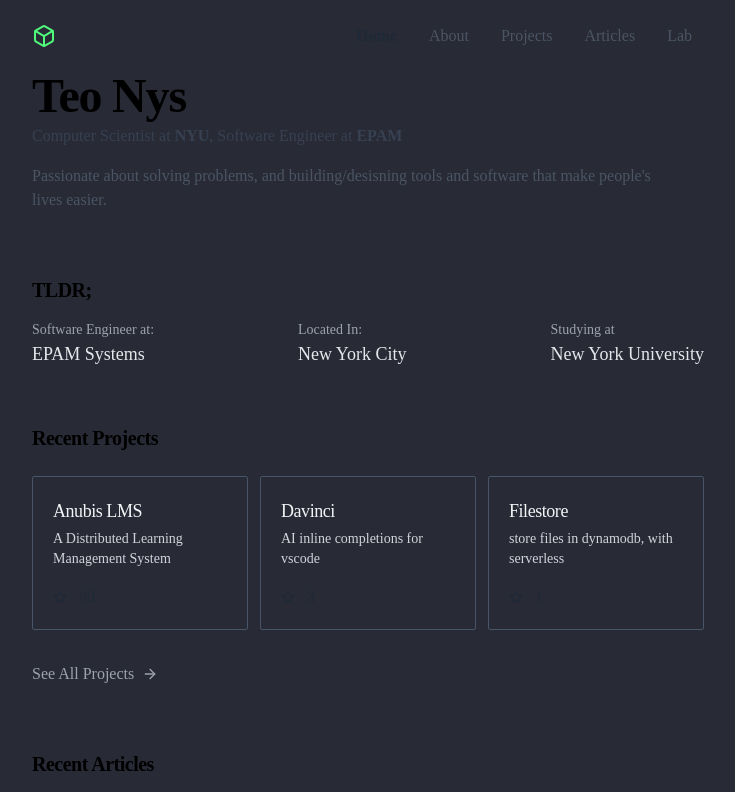
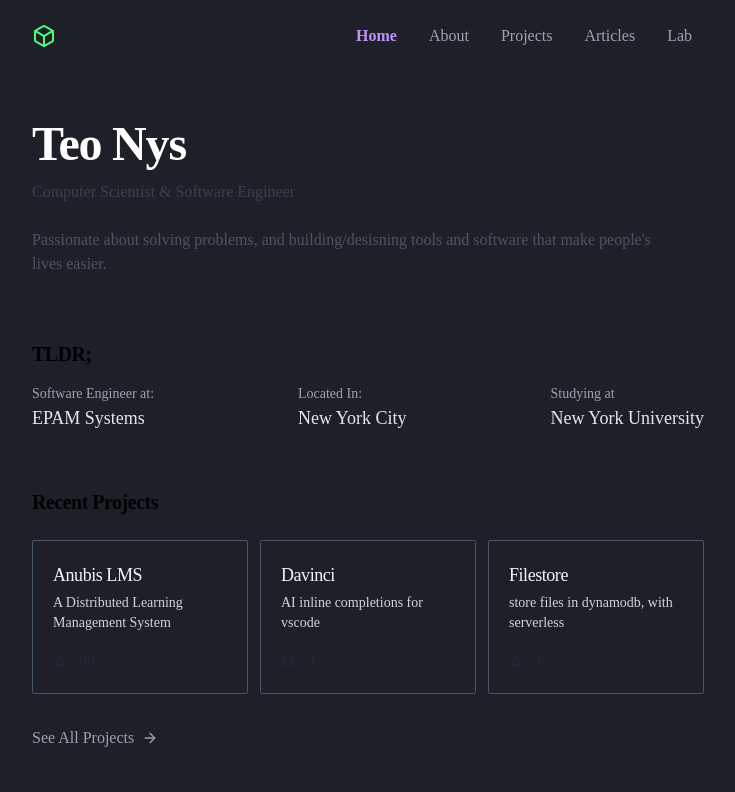
Before and after one commit to synoet/synoet.io, a Next.js app: page / in a window 1280 px wide. Shown: the top 792 px of the page, without its empty margins (272-1007 px from the left). Built offline with nearby package versions, Linux system fonts and the light colour scheme; a web font is replaced by a local one.

Commit message:
ADD 404 page

```diff
--- a/components/ArticleCard.jsx
+++ b/components/ArticleCard.jsx
@@ -9,13 +9,13 @@
       target="_blank"
       rel="noopener noreferrer"
     >
-      <div className="w-full border p-4 rounded-sm border-gray-700 py-3 transform hover:scale-[1.01] transition-all">
+      <div className="w-full border p-4 rounded-sm border-gray-700 py-3 transform hover:scale-[1.01] hover:border-purple transition-all">
         <div className="flex flex-col sm:flex-row justify-between items-center">
           <div className="flex items-center">
             <div className="text-gray-400 text-left mr-6">
               {index}
             </div>
-            <h4 className="text-lg font-medium text-gray-800 dark:text-gray-100 w-32">
+            <h4 className="text-md font-medium text-gray-800 dark:text-gray-100 w-32">
               {title}
             </h4>
           </div>
--- a/components/Layout.jsx
+++ b/components/Layout.jsx
@@ -6,9 +6,9 @@
 
 export default function Layout({children}){
   return (
-    <div className="bg-background">
+    <div className="bg-background min-h-screen">
       <Head>
-        <title>teo</title>
+        <title>teo nys</title>
         <meta name="description" content="my personal website" />
         <link rel="icon" href="/favicon.ico" />
       </Head>
--- a/components/Navbar.jsx
+++ b/components/Navbar.jsx
@@ -13,12 +13,12 @@
       <a
         className={cn(
           isActive
-            ? 'font-semibold text-gray-800 dark:text-gray-200'
-            : 'font-normal text-gray-600 dark:text-gray-400',
-          'hidden md:inline-block p-1 sm:px-3 sm:py-2 rounded-lg hover:bg-gray-200 dark:hover:bg-gray-800 transition-all'
+            ? 'font-semibold text-purple '
+            : 'font-normal text-gray-400',
+          'hidden md:inline-block p-1 sm:px-3 sm:py-2 hover:text-gray-200 transition-all'
         )}
       >
-        <span className="capsize">{text}</span>
+        <span>{text}</span>
       </a>
     </NextLink>
   );
--- a/components/ProjectCard.jsx
+++ b/components/ProjectCard.jsx
@@ -6,11 +6,11 @@
   return (
     <a
       href={link}
-      className="transform hover:scale-[1.01] transition-all md:w-1/3 rounded-sm w-full p-1 border border-slate-600"
+      className="transform hover:scale-[1.01] transition-all md:w-1/3 rounded-sm w-full p-1 border border-slate-600 hover:border-purple"
     >
       <div className="flex flex-col justify-between h-full p-4">
         <div className="flex flex-col justify-between mb-4">
-          <h4 className="text-lg md:text-lg font-medium w-full mb-1 text-gray-100 tracking-tight">
+          <h4 className="md:text-lg font-medium w-full mb-1 text-gray-100 tracking-tight">
             {title}
           </h4>
           <p className="text-gray-300 text-sm">{description}</p>
--- /dev/null
+++ b/pages/404.jsx
@@ -0,0 +1,23 @@
+import Link from 'next/link';
+
+import Layout from '../components/Layout';
+
+export default function NotFound() {
+  return (
+    <Layout>
+      <div className="flex flex-col justify-center items-start max-w-2xl mx-auto mb-40 mt-40">
+        <h1 className="font-bold text-3xl md:text-5xl tracking-tight mb-4 text-black dark:text-white">
+         500 - Developer Laziness
+        </h1>
+        <p className="text-gray-400 mb-8">
+          Seems like I got distracted and forgot to implement this page.
+        </p>
+        <Link href="/">
+          <a className="p-1 sm:p-4 w-64 font-bold mx-auto text-center rounded-md text-slate-400 hover:text-slate-200">
+            Return Home
+          </a>
+        </Link>
+      </div>
+    </Layout>
+  );
+}
--- a/pages/index.jsx
+++ b/pages/index.jsx
@@ -10,24 +10,21 @@
 export default function Home() {
   return (
     <Layout>
-      <div className="flex flex-col justify-center items-start max-w-2xl border-gray-200 mx-auto pb-16 min-h-screen">
-        <div className="flex flex-col-reverse sm:flex-row items-start">
-          <div className="flex flex-col pr-8">
-            <h1 className="font-bold text-3xl md:text-5xl tracking-tight mb-1 text-black dark:text-white">
+      <div className="flex flex-col justify-center items-start max-w-2xl border-gray-200 mx-auto pb-16">
+        <div className="flex flex-col sm:flex-row items-start mt-12">
+          <div className="flex flex-col pr-8 gap-2">
+            <h1 className="font-bold text-3xl md:text-5xl tracking-tight mb-1 text-white ">
               Teo Nys
             </h1>
             <h2 className="text-gray-700 dark:text-gray-200 mb-4">
-              Computer Scientist at
-              <span className="font-semibold"> NYU</span>
-              , Software Engineer at
-              <span className="font-semibold"> EPAM</span>
+              Computer Scientist & Software Engineer
             </h2>
-            <p className="text-gray-600 dark:text-gray-400 mb-16">
+            <p className="text-gray-600 dark:text-gray-400 ">
               Passionate about solving problems, and building/desisning tools and software that make people's lives easier.
             </p>
           </div>
         </div>
-        <h3 className="font-bold text-lg md:text-xl tracking-tight  text-black dark:text-white">
+        <h3 className="font-bold text-lg md:text-xl tracking-tight  text-black dark:text-white mt-16">
           TLDR;
         </h3>
         <div className="w-full flex items-center justify-between mt-4 mb-8">
--- a/tailwind.config.js
+++ b/tailwind.config.js
@@ -3,7 +3,8 @@
   theme: {
     extend: {
       colors: {
-        background: '#282a36',
+        background: '#1E2029',
+        purple: '#bd93f9',
         green: '#50fa7b',
       }
     },
```
